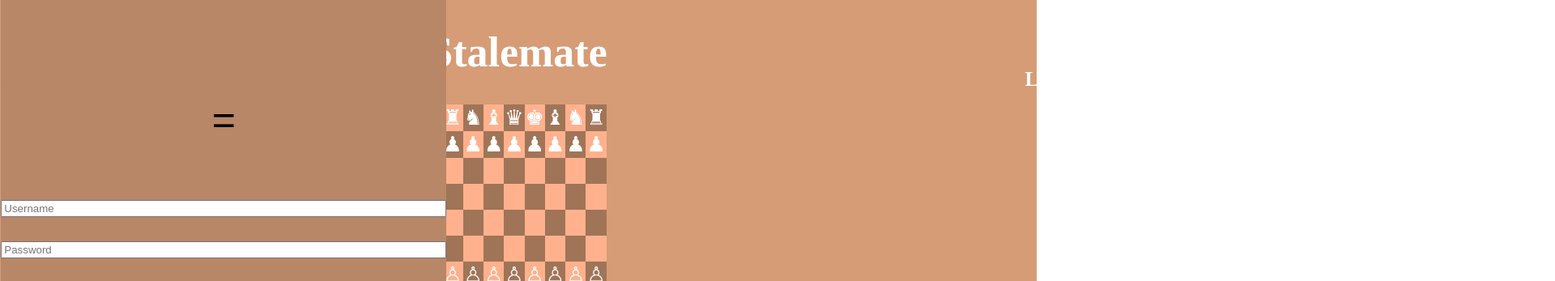
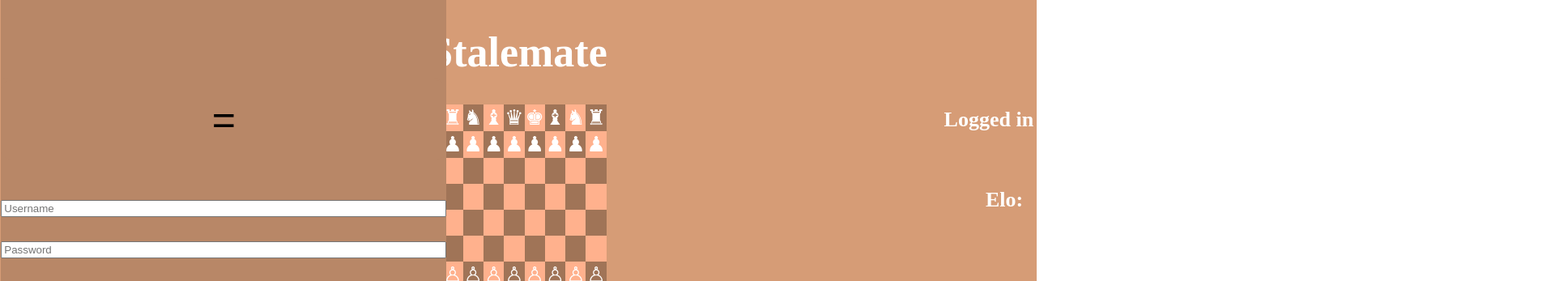
Before and after one commit to DaanSnoeijen/StalemateFrontend, a React (Create React App) app: page / in a window 1280 px wide. Shown: the top 347 px of the page at 81% size, 1920 px wide, since content can reach past the window. Built offline with nearby package versions, Linux system fonts and the light colour scheme.

Commit message:
Fixed position bug

```diff
--- a/src/LoggedIn.js
+++ b/src/LoggedIn.js
@@ -5,7 +5,7 @@ function LoggedIn(props) {
     const elo = props.Elo;
 
     return (
-        <div>
+        <div className="logged-in">
             <h4>Logged in as: {username}</h4>
             <h4>Elo: {elo}</h4>
         </div>
--- a/src/index.css
+++ b/src/index.css
@@ -103,6 +103,6 @@ button:hover{
   position: relative;
   display: flex;
   flex-direction: column;
-  top: -2150px;
-  left: 700px;
+  top: -1050px;
+  left: 300px;
 }
```
